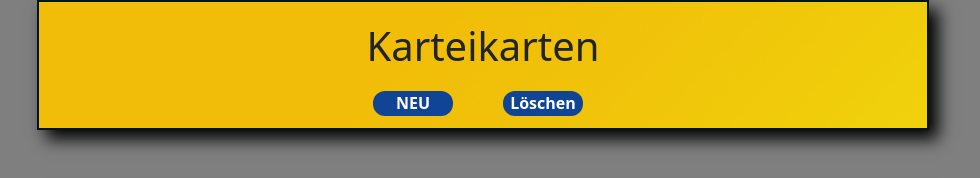
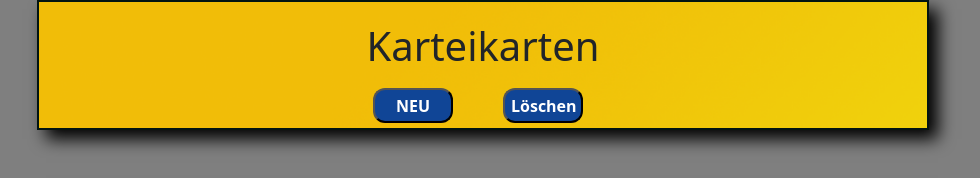
Before and after one commit to DanielVierh/Karteikarten, a plain HTML site: page index.html in a window 1280 px wide. Shown: the top 178 px of the page, without its empty margins (157-1137 px from the left). Drawn offline with nearby package versions, Linux system fonts and the light colour scheme.

Commit message:
Neu button Func

```diff
--- a/app.js
+++ b/app.js
@@ -201,3 +201,12 @@ function scroll_UP() {
     window.scrollTo(0, 0);
     console.log("ScrollUP");
 }
+
+function scroll_to_New() {
+    window.scrollTo(0, 1200);
+}
+
+
+function deleteCurrent(){
+    alert("Funktion wird noch gebaut");
+}
--- a/index.html
+++ b/index.html
@@ -21,8 +21,8 @@
             <h1>Karteikarten</h1>
             <div class="container">
               <div class="rowNxt">
-                <div class="aktionsButton"><p>NEU</p></div>
-                <div class="aktionsButton"><p>Löschen</p></div>
+                <button class="aktionsButton" onclick="scroll_to_New()">NEU</button>
+                <button class="aktionsButton" onclick="deleteCurrent()">Löschen</button>
               </div>
 
             </div>
--- a/style.css
+++ b/style.css
@@ -101,12 +101,13 @@ body{
 
 .aktionsButton{
     width: 80px;
-    height: 25px;
+    height: 35px;
     background-color: rgb(16, 69, 150);
     color: white;
     margin: 10px 30px 10px 20px;
     border-radius: 12px;
     text-align: center;
+    font-weight: bold;
 }
 
 .button1{
```
